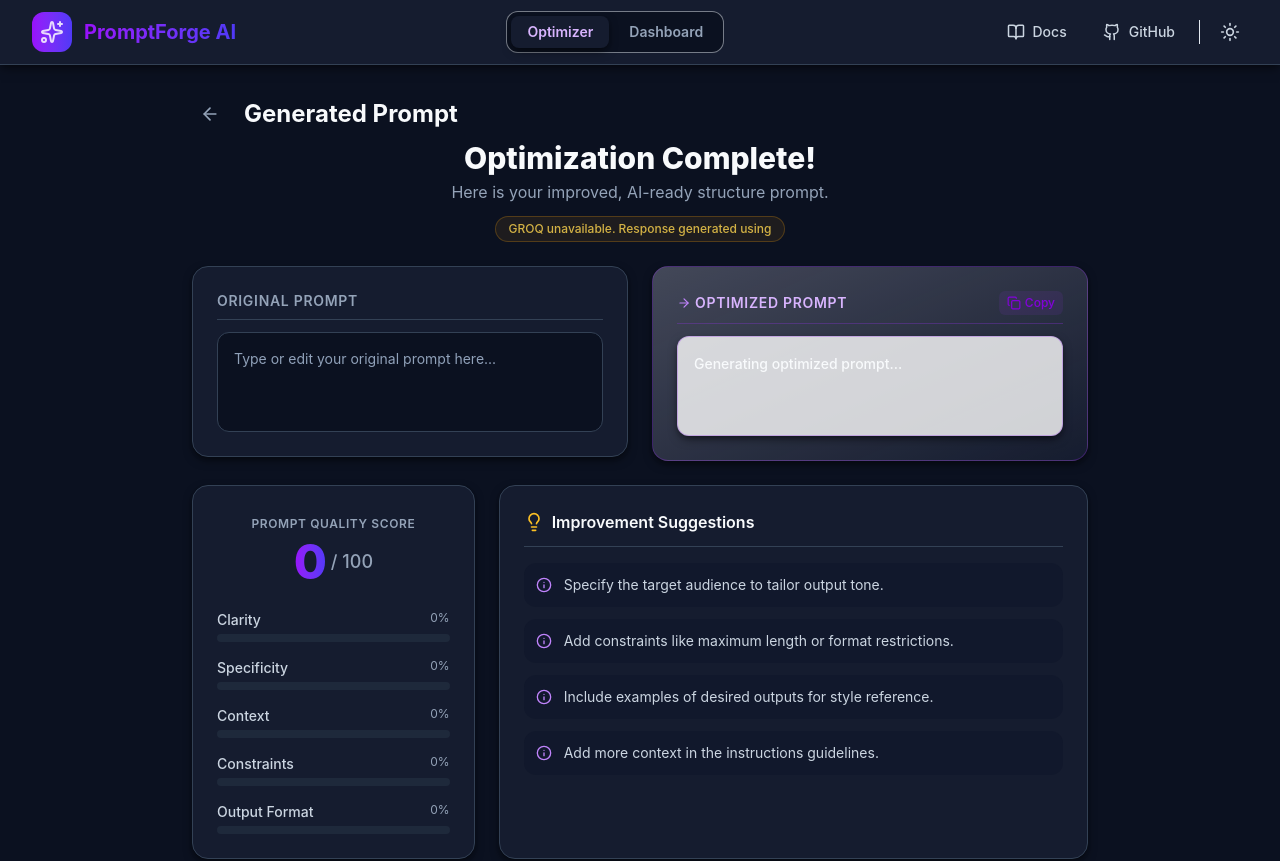
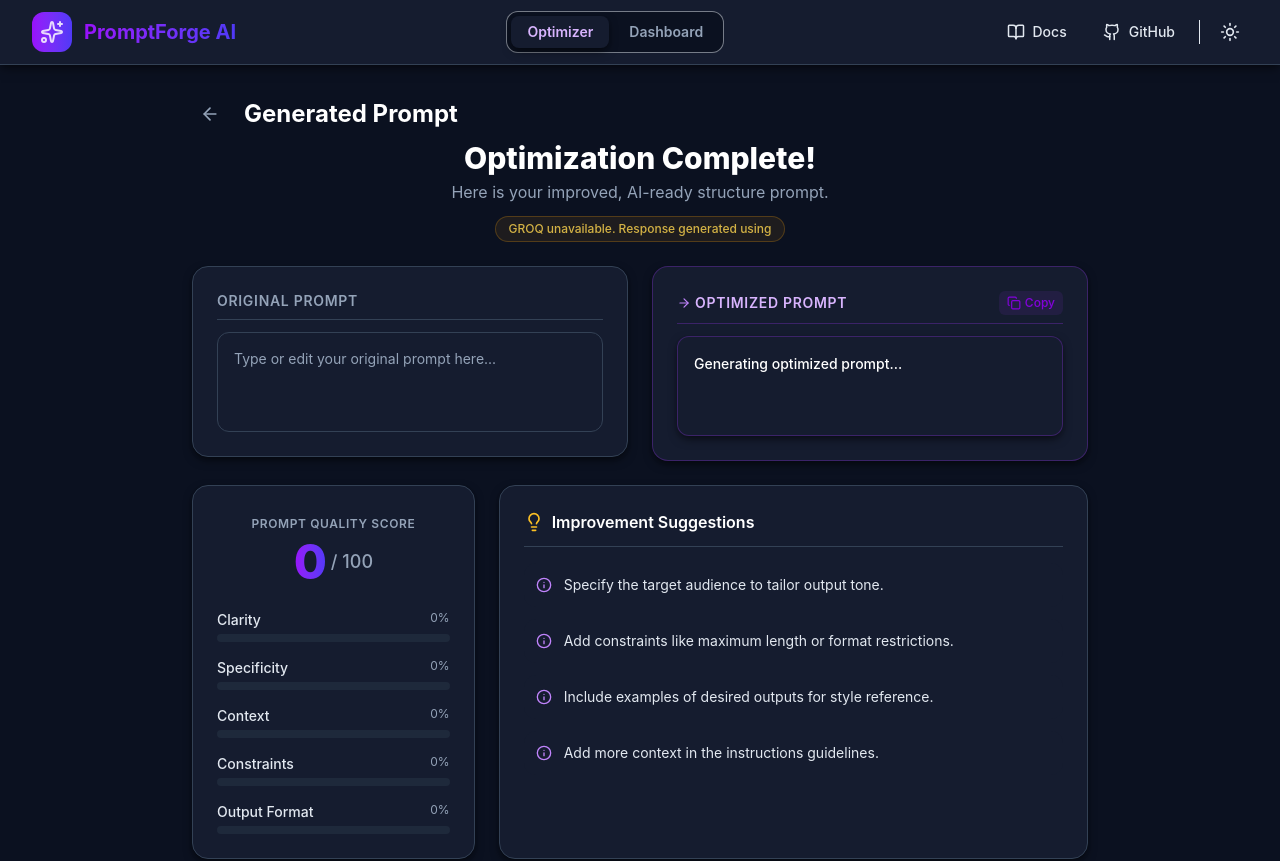
Before and after one commit to Kishore-Krish19/Prompt_Forge_AI, a React app in the folder frontend/: page /results in a window 1280 px wide. Shown: the top 861 px of the page. Built offline with nearby package versions, Linux system fonts and the light colour scheme; the HTML template or start-up script is replaced by a standard one.

Commit message:
commit msg(dark theme)

```diff
--- a/frontend/src/App.jsx
+++ b/frontend/src/App.jsx
@@ -100,6 +100,24 @@
 
   const handleBenchmark = (answersFromState) => {
     navigate('/benchmark', { state: { answers: answersFromState, runBenchmark: true } });
+  };
+
+  const handleResetOptimization = () => {
+    setOriginalPrompt('');
+    setQuestions([]);
+    setOptimizedPrompt('');
+    setPromptScore(0);
+    setPromptAnalysis(null);
+    setSuggestions([]);
+    setError('');
+    memoryStorage.removeItem('pf__originalPrompt');
+    memoryStorage.removeItem('pf__prompt');
+    memoryStorage.removeItem('pf__questions');
+    memoryStorage.removeItem('pf__optimizedPrompt');
+    memoryStorage.removeItem('pf__promptScore');
+    memoryStorage.removeItem('pf__promptAnalysis');
+    memoryStorage.removeItem('pf__suggestions');
+    navigate('/', { replace: true });
   };
 
   return (
@@ -216,8 +234,8 @@
                 {/* Restart & Benchmark Actions */}
                 <div className="flex justify-center gap-4 pt-4">
                   <button
-                    onClick={() => navigate('/')}
-                    className="px-6 py-3 rounded-xl border border-slate-200 text-slate-600 hover:bg-slate-50 text-sm font-medium transition-colors"
+                    onClick={handleResetOptimization}
+                    className="px-6 py-3 rounded-xl bg-slate-800 text-white hover:bg-slate-700 text-sm font-medium transition-colors shadow-sm"
                   >
                     Start New Optimization
                   </button>
--- a/frontend/src/index.css
+++ b/frontend/src/index.css
@@ -6,30 +6,30 @@
   font-weight: 400;
 
   /* Primary Theme Tokens */
-  --bg-main: #f8fafc;        /* slate-50 */
-  --bg-card: #ffffff;        /* white */
-  --bg-card-hover: #f1f5f9;  /* slate-100 */
+  --bg-primary: #f8fafc;
+  --bg-secondary: #ffffff;
+  --bg-card-hover: #f1f5f9;
 
-  --text-main: #0f172a;      /* slate-900 */
-  --text-secondary: #334155; /* slate-700 */
-  --text-muted: #64748b;     /* slate-500 */
+  --text-primary: #0f172a;
+  --text-secondary: #334155;
+  --text-muted: #64748b;
 
-  --border-main: #e2e8f0;    /* slate-200 */
-  --border-light: #f1f5f9;   /* slate-100 */
+  --border-main: #e2e8f0;
+  --border-light: #f1f5f9;
 }
 
 body.dark-theme {
-  /* Dark Theme Tokens (Modern blue/purple shade) */
-  --bg-main: #0b1120;        /* deep blueish black */
-  --bg-card: #151c2f;        /* dark indigo slate */
-  --bg-card-hover: #1e293b;  /* lighter slate */
+  /* Dark Theme Tokens */
+  --bg-primary: #0b1120;
+  --bg-secondary: #151c2f;
+  --bg-card-hover: #1e293b;
 
-  --text-main: #f8fafc;      /* slate-50 */
-  --text-secondary: #cbd5e1; /* slate-300 */
-  --text-muted: #94a3b8;     /* slate-400 */
+  --text-primary: #ffffff;
+  --text-secondary: #e2e8f0;
+  --text-muted: #94a3b8;
 
-  --border-main: #334155;    /* slate-700 */
-  --border-light: #1e293b;   /* slate-800 */
+  --border-main: #334155;
+  --border-light: #1e293b;
 }
 
 /* Global Transitions */
@@ -38,25 +38,30 @@
 }
 
 body {
-  background-color: var(--bg-main);
-  color: var(--text-main);
+  background-color: var(--bg-primary);
+  color: var(--text-primary);
   min-height: 100vh;
   margin: 0;
 }
 
-/* Override Tailwind Utilities for Dark Theme */
-body.dark-theme .bg-slate-50 { background-color: var(--bg-main) !important; }
-body.dark-theme .bg-white { background-color: var(--bg-card) !important; }
-body.dark-theme .bg-slate-100 { background-color: var(--bg-card-hover) !important; }
+/* Ensure global text doesn't have low opacity */
+* {
+  --tw-text-opacity: 1 !important;
+}
+
+/* Light & Dark Theme mapped to correct variables */
+.bg-slate-50 { background-color: var(--bg-primary) !important; }
+.bg-white { background-color: var(--bg-secondary) !important; }
+.bg-slate-100 { background-color: var(--bg-card-hover) !important; }
+
+.text-slate-900, .text-slate-800 { color: var(--text-primary) !important; opacity: 1 !important; }
+.text-slate-700, .text-slate-600 { color: var(--text-secondary) !important; opacity: 1 !important; }
+.text-slate-500, .text-slate-400 { color: var(--text-muted) !important; opacity: 1 !important; }
+
+/* Override Tailwind Utilities for Dark Theme Specifics */
 body.dark-theme .bg-slate-50\/50,
-body.dark-theme .bg-slate-50\/80 { background-color: rgba(15, 23, 42, 0.6) !important; }
-
-body.dark-theme .text-slate-900,
-body.dark-theme .text-slate-800 { color: var(--text-main) !important; }
-body.dark-theme .text-slate-700,
-body.dark-theme .text-slate-600 { color: var(--text-secondary) !important; }
-body.dark-theme .text-slate-500,
-body.dark-theme .text-slate-400 { color: var(--text-muted) !important; }
+body.dark-theme .bg-slate-50\/80,
+body.dark-theme .bg-white\/80 { background-color: var(--bg-secondary) !important; opacity: 1 !important; backdrop-filter: none !important; }
 
 body.dark-theme .border-slate-100,
 body.dark-theme .border-slate-200 { border-color: var(--border-main) !important; }
@@ -74,12 +79,12 @@
 body.dark-theme .border-green-200, body.dark-theme .border-green-100 { border-color: rgba(34, 197, 94, 0.3) !important; }
 body.dark-theme .text-green-700, body.dark-theme .text-green-800, body.dark-theme .text-green-600 { color: #86efac !important; }
 
-body.dark-theme .bg-amber-50 { background-color: rgba(245, 158, 11, 0.1) !important; text-color: #fcd34d !important }
+body.dark-theme .bg-amber-50 { background-color: rgba(245, 158, 11, 0.1) !important; color: #fcd34d !important; }
 body.dark-theme .border-amber-200 { border-color: rgba(245, 158, 11, 0.3) !important; }
 body.dark-theme .text-amber-700 { color: #fcd34d !important; }
 body.dark-theme .text-amber-500 { color: #fbbf24 !important; }
 
-body.dark-theme .bg-blue-50 { background-color: rgba(59, 130, 246, 0.1) !important; text-color: #93c5fd !important; }
+body.dark-theme .bg-blue-50 { background-color: rgba(59, 130, 246, 0.1) !important; color: #93c5fd !important; }
 body.dark-theme .text-blue-600, body.dark-theme .text-blue-700 { color: #93c5fd !important; }
 
 body.dark-theme .bg-orange-50 { background-color: rgba(249, 115, 22, 0.1) !important; }
@@ -97,25 +102,34 @@
 
 /* Ensure base inputs have dark backgrounds */
 body.dark-theme input {
-  background-color: var(--bg-card) !important;
-  color: var(--text-main) !important;
+  background-color: var(--bg-secondary) !important;
+  color: var(--text-primary) !important;
   border-color: var(--border-main) !important;
+  opacity: 1 !important;
+}
+
+body.dark-theme input::placeholder,
+body.dark-theme textarea::placeholder {
+  color: var(--text-muted) !important;
+  opacity: 1 !important;
 }
 
 body.dark-theme textarea {
-  color: var(--text-main) !important;
-  background-color: transparent !important;
+  color: var(--text-primary) !important;
+  background-color: var(--bg-secondary) !important;
+  opacity: 1 !important;
 }
 
 body.dark-theme select {
-  background-color: var(--bg-card) !important;
-  color: var(--text-main) !important;
+  background-color: var(--bg-secondary) !important;
+  color: var(--text-primary) !important;
   border-color: var(--border-main) !important;
+  opacity: 1 !important;
 }
 
 body.dark-theme option {
-  background-color: var(--bg-card) !important;
-  color: var(--text-main) !important;
+  background-color: var(--bg-secondary) !important;
+  color: var(--text-primary) !important;
 }
 
 /* Update shadow intensity for dark mode */
@@ -125,5 +139,16 @@
 
 /* Gradients that fade to white need adjusting */
 body.dark-theme .to-white {
-  --tw-gradient-to: var(--bg-card) var(--tw-gradient-to-position) !important;
+  --tw-gradient-to: var(--bg-secondary) var(--tw-gradient-to-position) !important;
 }
+
+body.dark-theme .from-purple-50\/20 {
+  --tw-gradient-from: rgba(147, 51, 234, 0.05) var(--tw-gradient-from-position) !important;
+  --tw-gradient-to: var(--bg-secondary) var(--tw-gradient-to-position) !important;
+  --tw-gradient-stops: var(--tw-gradient-from), var(--tw-gradient-to) !important;
+}
+
+body.dark-theme .dashboard-badge {
+  background-color: transparent !important;
+  border-color: transparent !important;
+}
--- a/frontend/src/pages/Dashboard.jsx
+++ b/frontend/src/pages/Dashboard.jsx
@@ -311,7 +311,7 @@
                     </div>
                     <div className="text-right flex items-center gap-3">
                       {isBest && <span className="text-[10px] bg-emerald-500 text-white shadow-sm px-2 py-0.5 rounded-full font-bold uppercase tracking-wider">Winner</span>}
-                      <div className={`px-2 py-1 rounded-md border flex items-center justify-center min-w-[3rem] ${currentScoreClasses}`}>
+                      <div className={`dashboard-badge px-2 py-1 rounded-md border flex items-center justify-center min-w-[3rem] ${currentScoreClasses}`}>
                         <span className="text-xl font-black">{finalScore}</span>
                         <span className="opacity-70 font-bold text-xs ml-0.5">/10</span>
                       </div>
@@ -381,12 +381,12 @@
     <tr className="hover:bg-slate-50/50 transition-colors">
       <td className="p-3 truncate max-w-[150px] sm:max-w-[300px] font-medium text-slate-800" title={prompt}>{prompt}</td>
       <td className="p-3 text-center">
-        <span className={`text-xs px-2.5 py-1 rounded-full border font-medium whitespace-nowrap ${modelColors}`}>
+        <span className={`dashboard-badge text-xs px-2.5 py-1 rounded-full border font-medium whitespace-nowrap ${modelColors}`}>
           {model}
         </span>
       </td>
       <td className="p-3 text-center font-bold text-slate-800 h-10 flex justify-center items-center mt-0.5">
-         <div className={`px-2 py-0.5 rounded-md border flex items-center justify-center min-w-[3rem] ${scoreColors}`}>
+         <div className={`dashboard-badge px-2 py-0.5 rounded-md border flex items-center justify-center min-w-[3rem] ${scoreColors}`}>
            {score}<span className="opacity-70 font-medium text-xs ml-0.5">/10</span>
          </div>
       </td>
```
